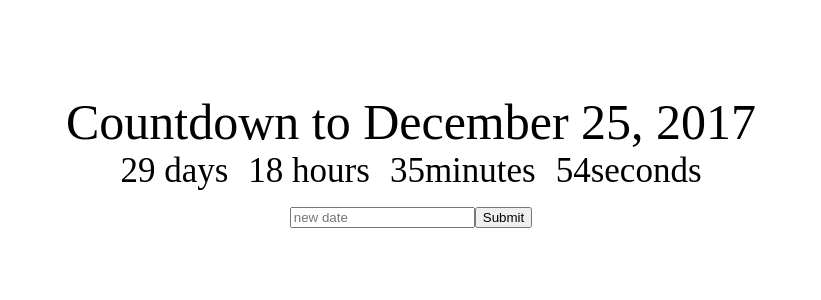
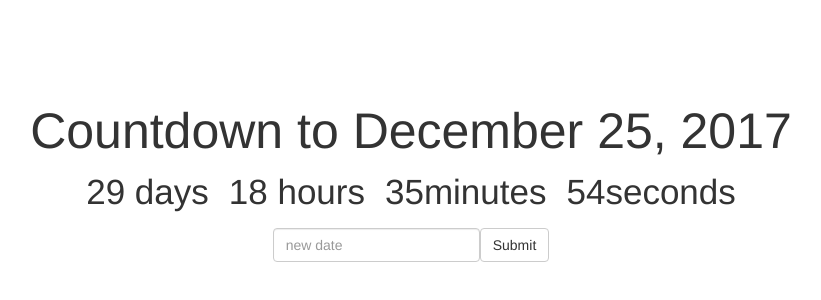
Before and after one commit to dwilkinson167/countdowntimer, a React (Create React App) app: page / in a window 1280 px wide. Shown: the part 160-460 px from the top of the page, without its empty margins (229-1050 px from the left). Built offline with nearby package versions, Linux system fonts and the light colour scheme.

Commit message:
Final styling

```diff
--- a/package.json
+++ b/package.json
@@ -4,6 +4,7 @@
   "private": true,
   "dependencies": {
     "react": "^16.1.1",
+    "react-bootstrap": "^0.31.5",
     "react-dom": "^16.1.1",
     "react-scripts": "1.0.17"
   },
--- a/public/index.html
+++ b/public/index.html
@@ -19,6 +19,8 @@
       work correctly both with client-side routing and a non-root public URL.
       Learn how to configure a non-root public URL by running `npm run build`.
     -->
+    <link rel="stylesheet" href="https://maxcdn.bootstrapcdn.com/bootstrap/latest/css/bootstrap.min.css">
+
     <title>React App</title>
   </head>
   <body>
--- a/src/App.css
+++ b/src/App.css
@@ -12,3 +12,8 @@
     display: inline;
     margin: 10px;
 }
+
+.Deadline-input {
+    font-size: 25px;
+    margin: 5px;
+}
--- a/src/App.jsx
+++ b/src/App.jsx
@@ -1,6 +1,7 @@
-import React, { Component } from 'react';
+import React, {Component} from 'react';
 import Clock from './Clock';
 import './App.css';
+import {Form, FormControl, Button} from 'react-bootstrap';
 
 class App extends Component {
     constructor(props) {
@@ -11,12 +12,14 @@ class App extends Component {
         }
 
     }
+
     changeDeadline() {
 
         this.setState({deadline: this.state.newDeadline});
     }
+
     render() {
-        return(
+        return (
             <div className="App">
                 <div className="App-title">Countdown to {this.state.deadline}</div>
                 <div>
@@ -24,15 +27,16 @@ class App extends Component {
                         deadline={this.state.deadline}
                     />
                 </div>
-                 <div>
-                    <input
+                <Form inline>
+                    <FormControl
+                        className="Deadline-i"
                         placeholder='new date'
                         onChange={event => this.setState({newDeadline: event.target.value})}
                     />
-                    <button onClick={() => this.changeDeadline()}>
+                    <Button onClick={() => this.changeDeadline()}>
                         Submit
-                    </button>
-                </div>
+                    </Button>
+                </Form>
             </div>
 
         )
```
Also changed, not shown: 1 other file (tests, documents, lock files or other folders). Lines whose indentation alone changed are shown as unchanged.
